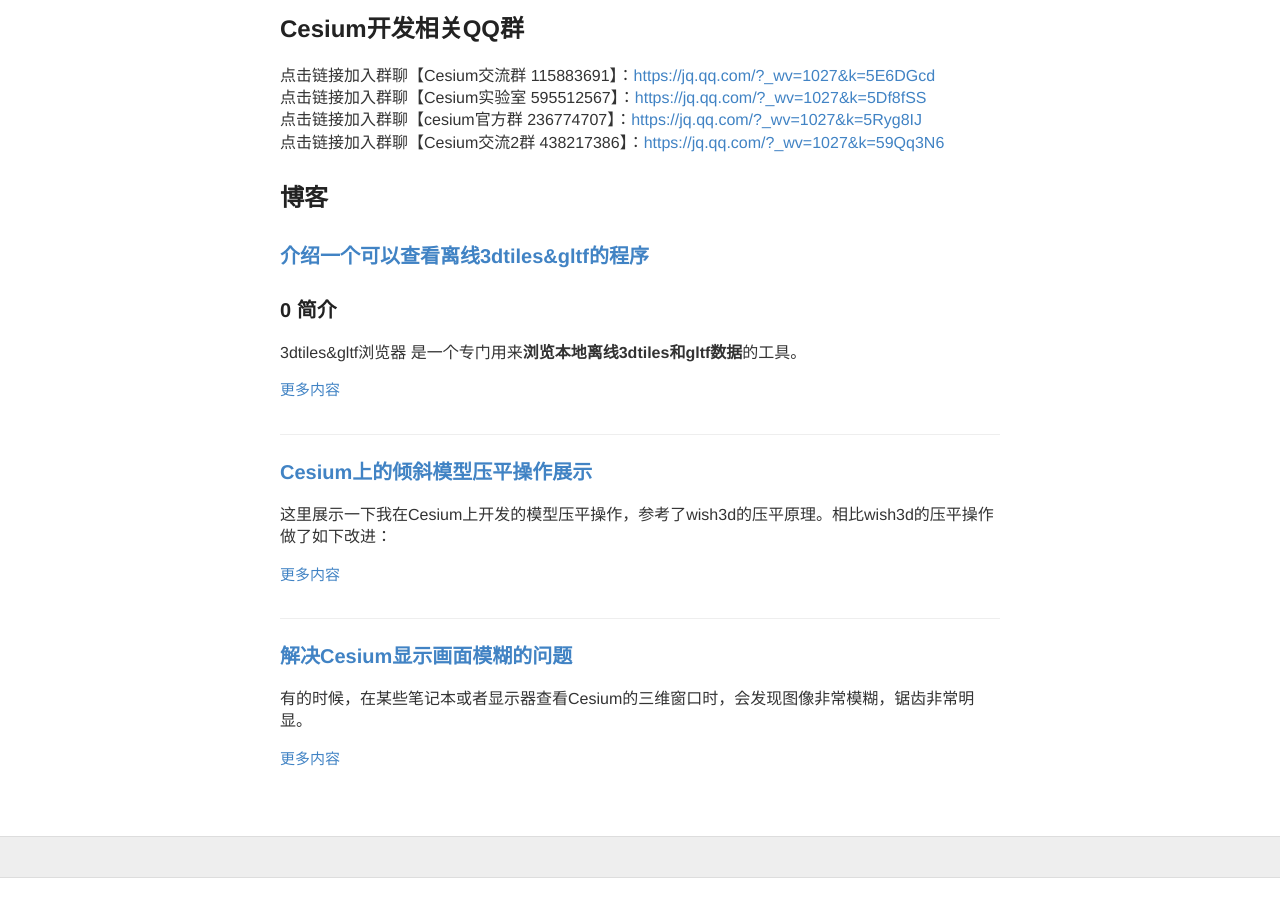
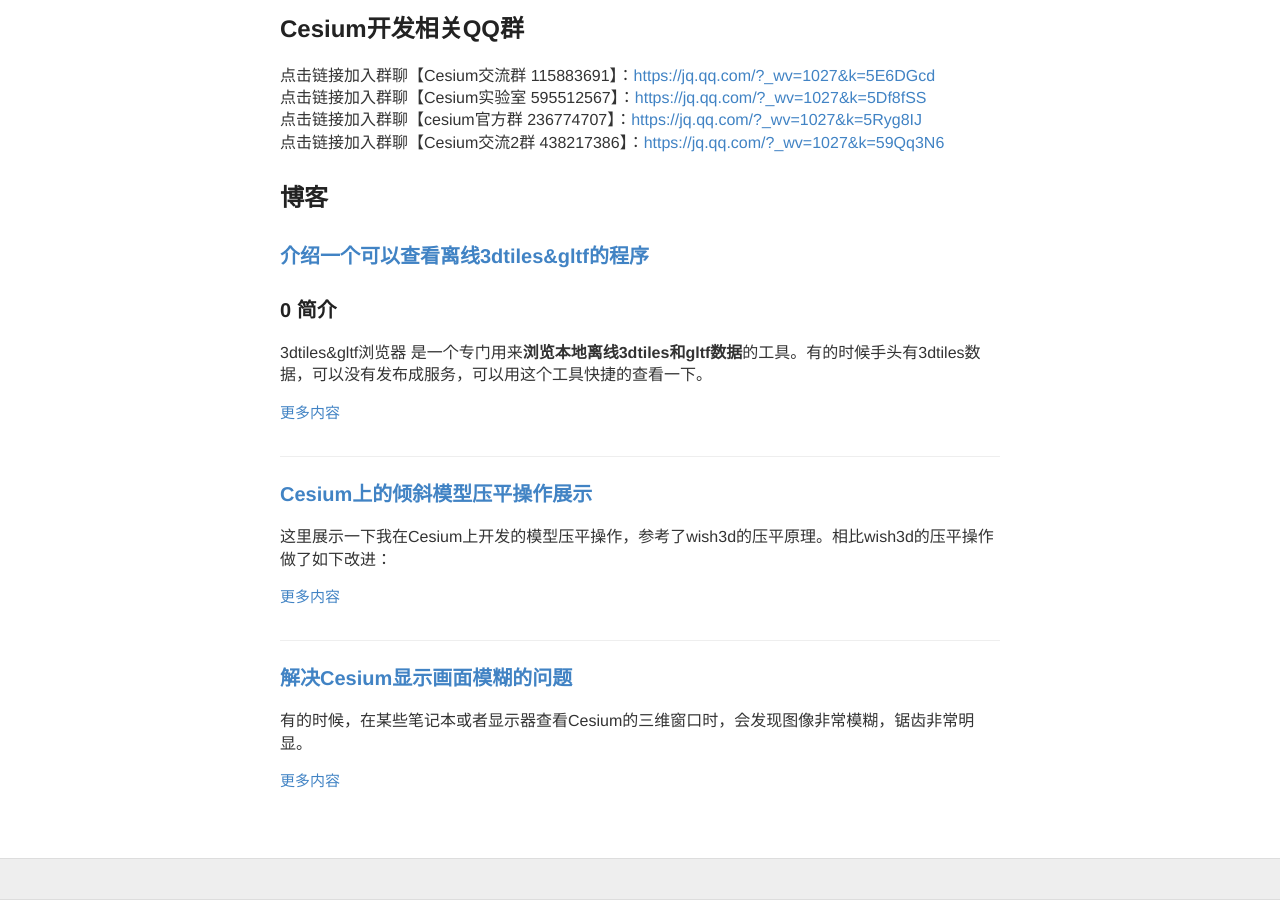
Before and after one commit to vtxf/czm6, a Jekyll site: the page built from index.html, in a window 1280 px wide and 900 px high, scrolled down 1109 px. Built offline with Jekyll 4.4.1, drawn with Linux system fonts in a browser that asks for light colours; comment, search, counter and statistics services are not loaded; before the commit the page ends 1987 px from its top, so only the background shows below that.

Commit message:
gengzheng1

```diff
--- a/_posts/2018-8-11-3dtiles-gltf-explorer.md
+++ b/_posts/2018-8-11-3dtiles-gltf-explorer.md
@@ -4,7 +4,7 @@
 ---
 
 ## 0 简介
-3dtiles&gltf浏览器 是一个专门用来<b>浏览本地离线3dtiles和gltf数据</b>的工具。
+3dtiles&gltf浏览器 是一个专门用来<b>浏览本地离线3dtiles和gltf数据</b>的工具。有的时候手头有3dtiles数据，可以没有发布成服务，可以用这个工具快捷的查看一下。
 <!-- more -->
 
 ![3dtiles&gltf浏览器](https://images.gitee.com/uploads/images/2018/0811/193642_a18e826c_470194.png "3dtiles&gltf浏览器.png")
```
